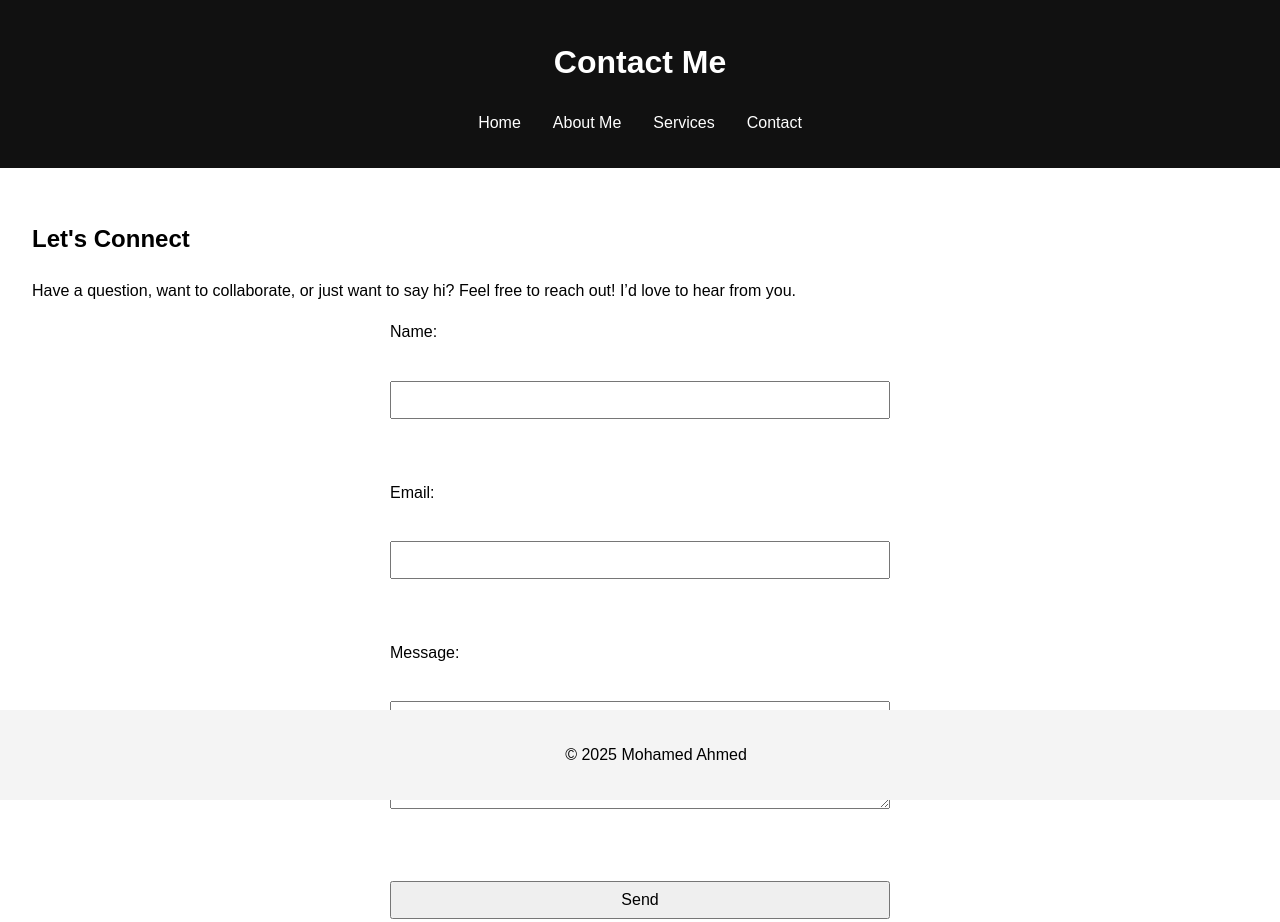
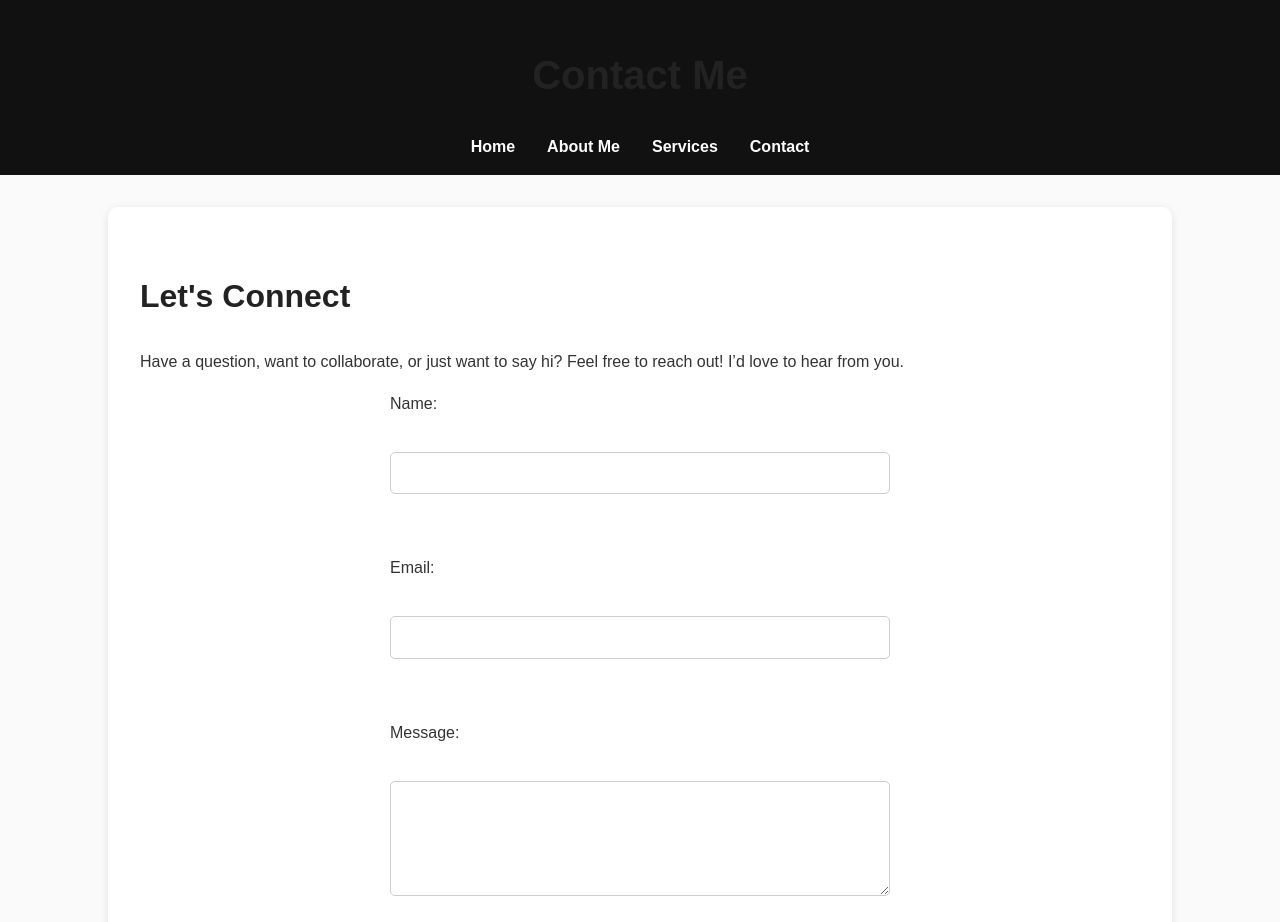
Before and after one commit to momomsu/mi472-final, a plain HTML site: page contact.html in a window 1280 px wide. Shown: the top 922 px of the page. Drawn offline with Linux system fonts and the light colour scheme.

Commit message:
Update style.css

```diff
--- a/style.css
+++ b/style.css
@@ -3,8 +3,11 @@ body {
   line-height: 1.6;
   margin: 0;
   padding: 0;
+  background-color: #fafafa;
+  color: #333;
 }
 
+/* Header */
 header {
   background: #111;
   color: white;
@@ -17,6 +20,7 @@ body {
   display: flex;
   justify-content: center;
   padding: 0;
+  margin: 0;
 }
 
 nav ul li {
@@ -26,28 +30,59 @@ body {
 nav ul li a {
   color: white;
   text-decoration: none;
+  font-weight: bold;
+  transition: color 0.3s;
 }
 
+nav ul li a:hover {
+  color: #ffcc00; /* gold hover color */
+}
+
+/* Main */
 main {
   padding: 2rem;
+  max-width: 1000px;
+  margin: auto;
+  background: white;
+  box-shadow: 0 2px 8px rgba(0, 0, 0, 0.1);
+  border-radius: 10px;
+  margin-top: 2rem;
+  margin-bottom: 2rem;
 }
 
+/* Images */
 img {
   max-width: 100%;
   height: auto;
   margin: 1rem 0;
   border-radius: 8px;
+  box-shadow: 0 2px 6px rgba(0, 0, 0, 0.1);
 }
 
+/* Headings */
+h1, h2 {
+  font-weight: bold;
+  color: #222;
+}
+
+h1 {
+  font-size: 2.5rem;
+}
+
+h2 {
+  font-size: 2rem;
+  margin-top: 2rem;
+}
+
+/* Footer */
 footer {
-    background: #f4f4f4;
+  background: #111;
+  color: white;
   text-align: center;
   padding: 1rem;
-    position: fixed;
-    bottom: 0;
-    width: 100%;
 }
 
+/* Forms */
 form {
   display: flex;
   flex-direction: column;
@@ -57,8 +92,10 @@ body {
 
 input, textarea, button {
   margin: 10px 0;
-    padding: 0.5rem;
+  padding: 0.7rem;
   font-size: 1rem;
+  border-radius: 5px;
+  border: 1px solid #ccc;
 }
 
 button {
@@ -66,14 +103,22 @@ body {
   color: white;
   border: none;
   cursor: pointer;
+  transition: background 0.3s;
 }
 
+button:hover {
+  background-color: #333;
+}
+
+/* Mobile Responsive */
 @media (max-width: 600px) {
   nav ul {
     flex-direction: column;
+    align-items: center;
   }
 
-    footer {
-      position: static;
+  main {
+    margin: 1rem;
+    padding: 1rem;
   }
 }
```
Lines whose indentation alone changed are shown as unchanged.
